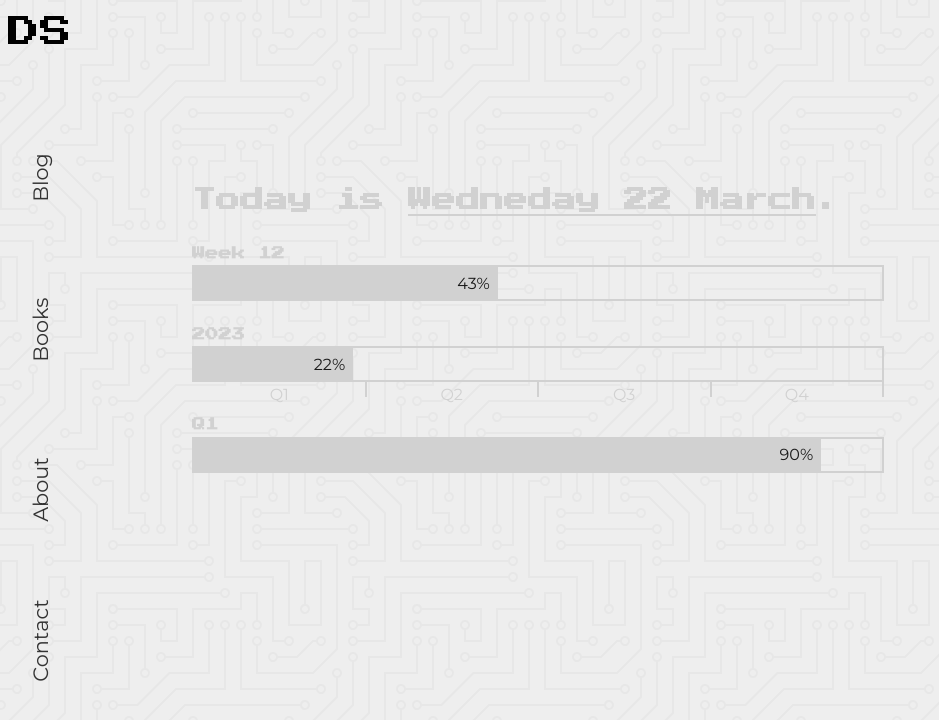
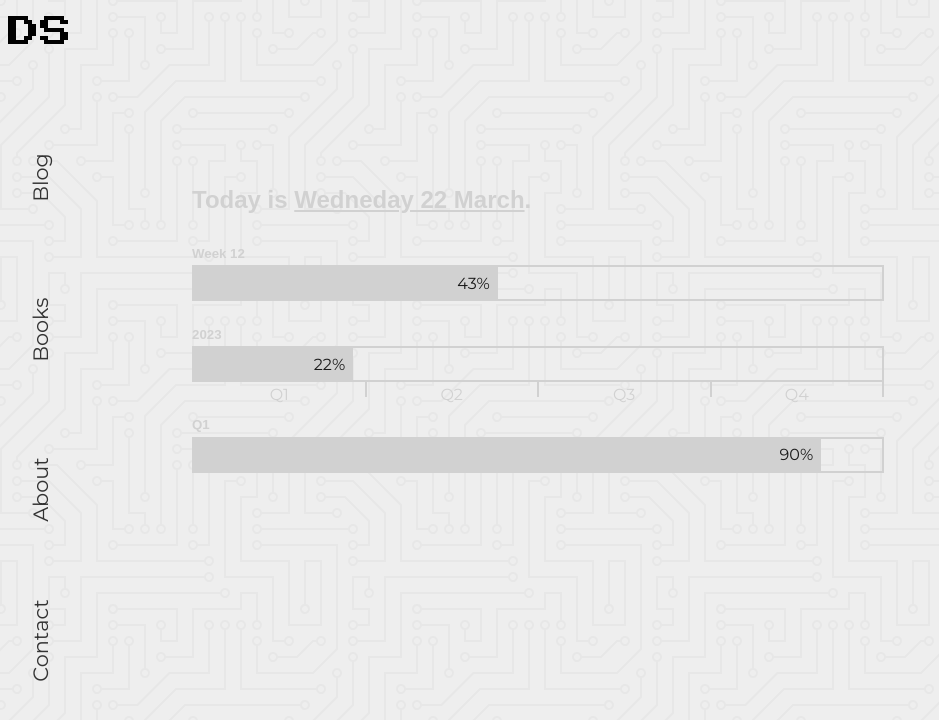
Before and after one commit to daaanny90/dannyspina, a SvelteKit app: page /notion/weekinfo in a window 1280 px wide. Shown: the top 720 px of the page, without its empty margins (0-939 px from the left). Built offline with nearby package versions, Linux system fonts and the light colour scheme.

Commit message:
Fix notion widget font

```diff
--- a/src/routes/notion/weekinfo/+page.svelte
+++ b/src/routes/notion/weekinfo/+page.svelte
@@ -41,6 +41,10 @@
 <style lang="scss">
   $notionWhite: #d1d1d1;
   $notionBackground: #191919;
+
+  h2, h5 {
+    font-family: sans-serif;
+  }
 
   .background {
     color: $notionWhite;
```
